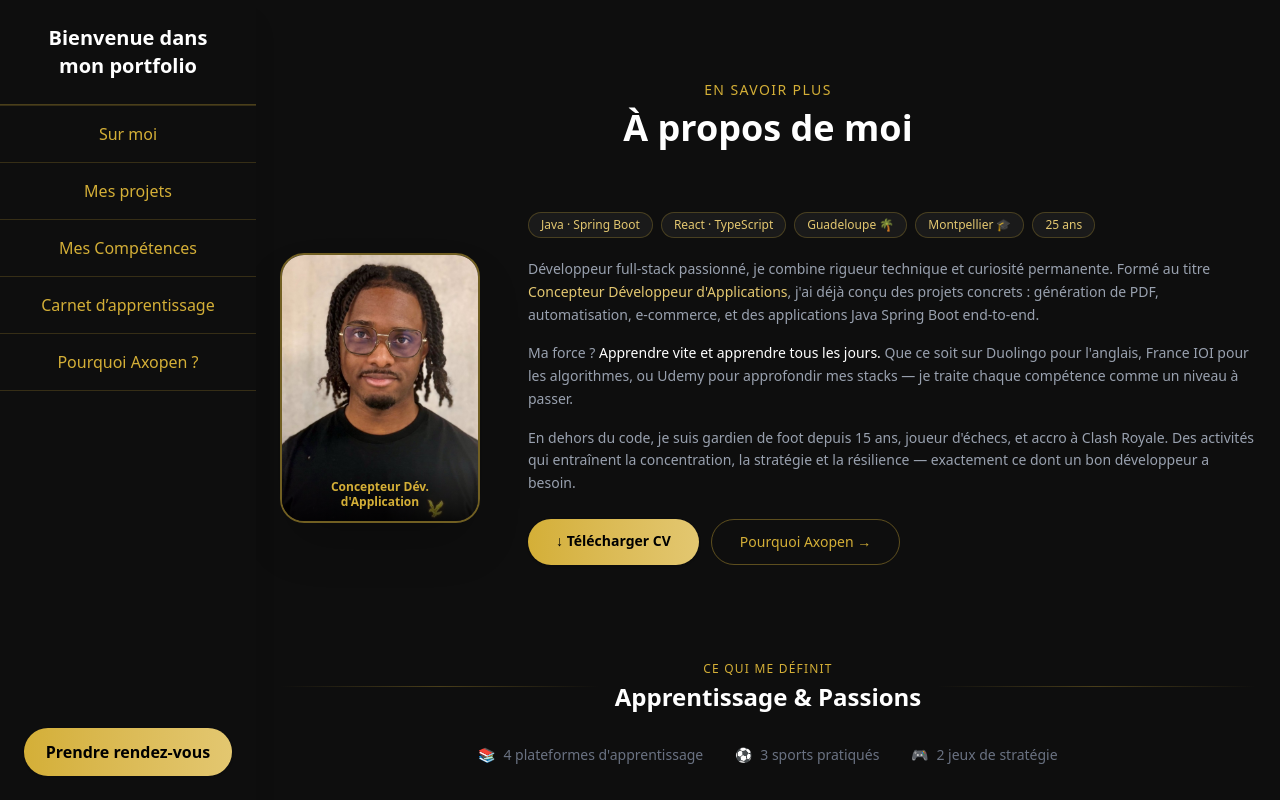
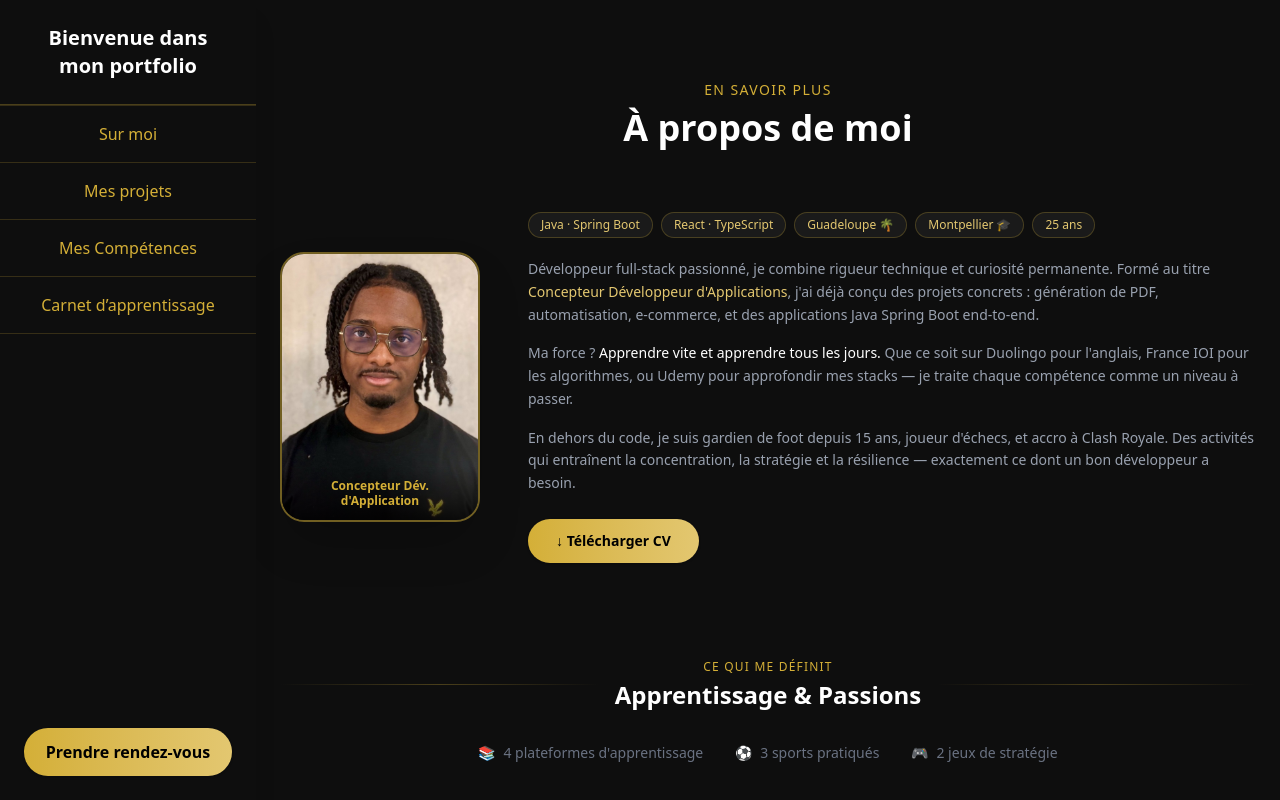
Before and after one commit to Malik971/Malik-porfolio, a React (Vite) app: page /private/About in a window 1280 px wide. Shown: the top 800 px of the page. Built offline with nearby package versions, Linux system fonts and the light colour scheme.

Commit message:
maj Axopen retirer

```diff
--- a/src/components/About.tsx
+++ b/src/components/About.tsx
@@ -10,8 +10,8 @@ type Activity = {
   emoji: string;
   label: string;
   tag: string;
-  color: string;        // accent couleur
-  bg: string;           // bg de la carte
+  color: string;
+  bg: string;
   border: string;
   description: string;
   stats?: { label: string; value: string }[];
@@ -319,14 +319,14 @@ function About() {
               >
                 ↓ Télécharger CV
               </motion.a>
-              <motion.a
+              {/* <motion.a
                 href="/private/Axopen"
                 whileHover={{ scale: 1.04 }}
                 whileTap={{ scale: 0.97 }}
                 className="inline-block border border-[#d4af37]/40 text-[#d4af37] font-medium py-3 px-7 rounded-full hover:border-[#d4af37] transition duration-300 text-sm"
               >
                 Pourquoi Axopen →
-              </motion.a>
+              </motion.a> */}
             </div>
           </motion.div>
         </div>
--- a/src/utils/Nav_Link.tsx
+++ b/src/utils/Nav_Link.tsx
@@ -15,7 +15,7 @@ const NAV_LINKS = [
     to: "/private/Carnet",
     label: "Carnet d’apprentissage",
   },
-  { to: "/private/Axopen", label: "Pourquoi Axopen ?" },
+  // { to: "/private/Axopen", label: "Pourquoi Axopen ?" },
 ];
 
 export { NAV_LINKS };
--- a/vite-env.d.ts
+++ b/vite-env.d.ts
@@ -1,5 +1,3 @@
-// "Quand je vois un import sur un fichier .jpg, ça le considère itcomme une chaîne (string)."
-
 declare module "*.jpg" {
   const value: string;
   export default value;
```
